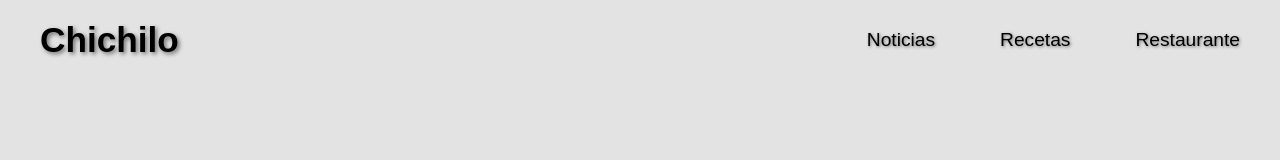
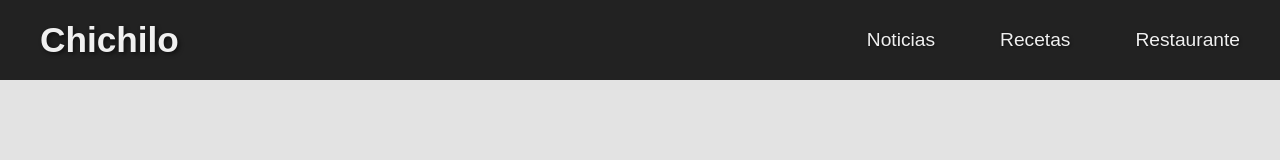
Before and after one commit to MateoCastro47/WebChichilo, a plain HTML site: page blog.html in a window 1280 px wide. Shown: the top 160 px of the page. Drawn offline with Linux system fonts and the light colour scheme.

Commit message:
nav colors

```diff
--- a/blog.css
+++ b/blog.css
@@ -27,6 +27,7 @@ nav {
   height: 80px;
   padding: 0 40px;
   margin-bottom: 2rem;
+  background-color: #222;
 }
 
 /* estilo general para el logo */
@@ -35,6 +36,7 @@ nav {
   font-weight: bold;
   color: black;
   text-shadow: 2px 2px 4px rgba(0, 0, 0, 0.5);
+  color: #f0f0f0;
 }
 
 /* Esto es para poner los elementos de la lista en horizontal con espacio a los lados */
@@ -48,7 +50,7 @@ nav ul {
 
 /* estilos básicos para los enlaces */
 nav ul a {
-  color: black;
+  color: #f0f0f0;
   font-size: 1.2rem;
   margin-left: 30px;
   font-weight: 500;
```
